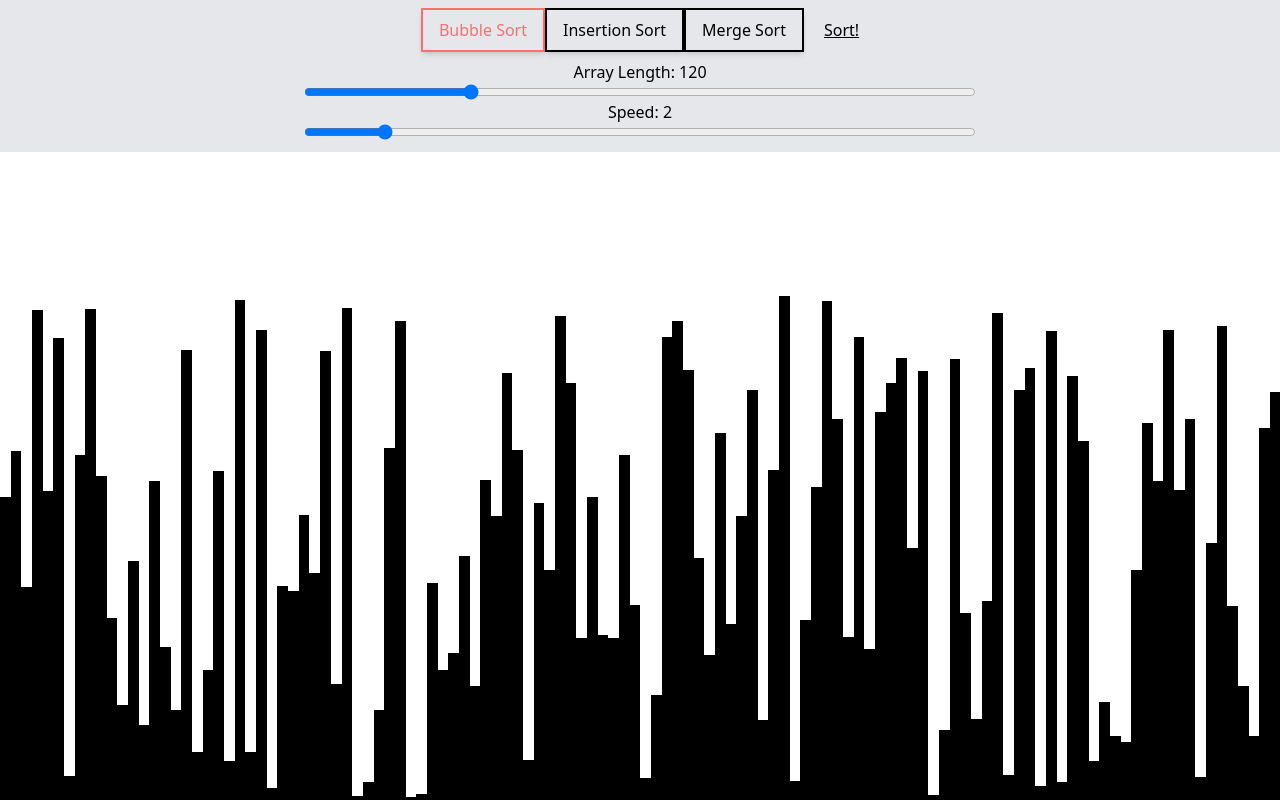
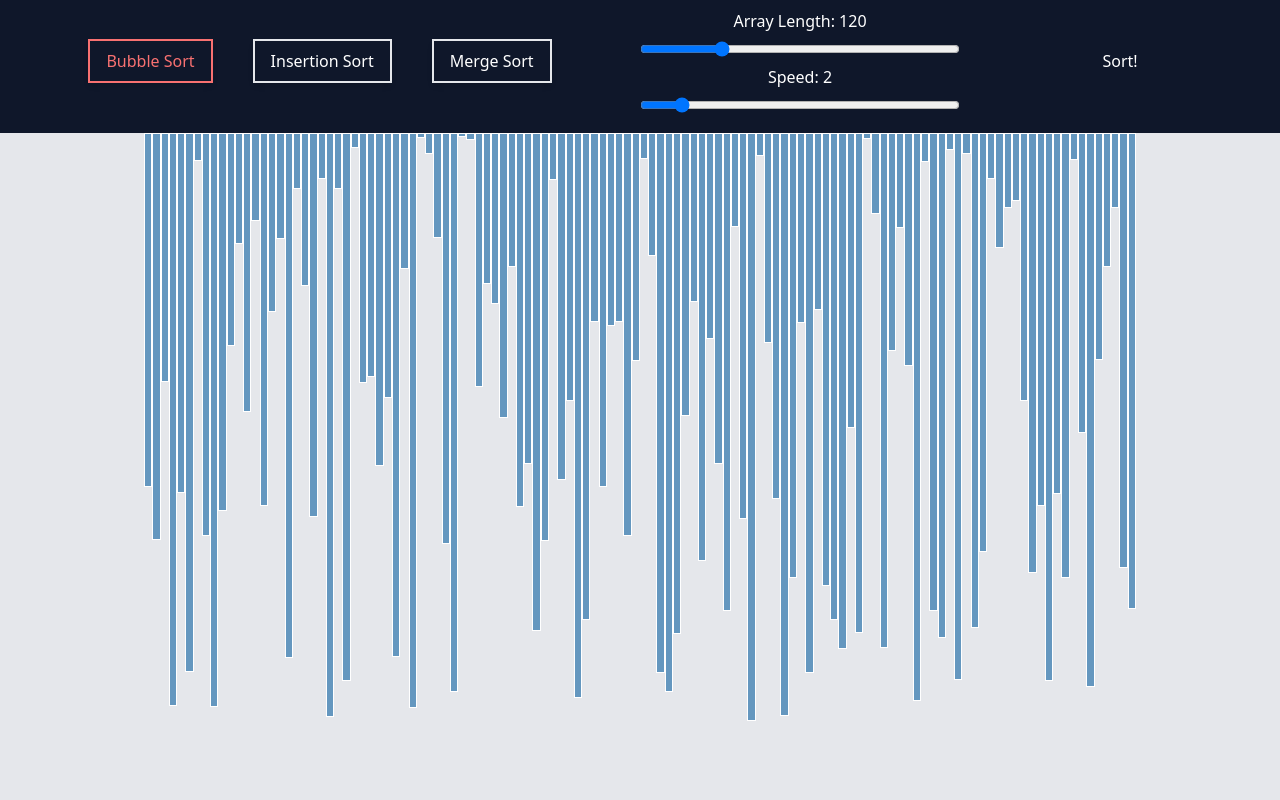
Before and after one commit to limivann/sorting-visualizer, a React (Create React App) app: page / in a window 1280 px wide. Built offline with nearby package versions, Linux system fonts and the light colour scheme.

Commit message:
change styling and improve ui

```diff
--- a/src/components/Main.tsx
+++ b/src/components/Main.tsx
@@ -1,19 +1,21 @@
 import React, { useContext } from "react";
 import { ItemsContext, SettingsContext } from "../utils/AlgoContext";
+import { colors } from "../constants";
 
 const Main = () => {
 	const { items } = useContext(ItemsContext);
 	const { settings } = useContext(SettingsContext);
+
 	return (
-		<section className="row-span-5">
-			<div className="flex flex-row w-full h-full items-end overflow-hidden">
+		<section className="row-span-5 px-36 bg-gray-200 ">
+			<div className="flex flex-row w-full h-full  overflow-hidden">
 				{items.map((item: number, index: number) => (
 					<div
 						key={`${item}-${settings.arrayLength}-${index}`}
-						className="flex-1"
+						className="flex-1 border border-white"
 						style={{
-							backgroundColor: "black",
-							height: `${item / 7}%`,
+							backgroundColor: colors.primaryBarColor,
+							height: `${item / 6}%`,
 						}}
 						id={`${index}`}
 					></div>
--- a/src/components/NavBar.tsx
+++ b/src/components/NavBar.tsx
@@ -1,5 +1,6 @@
 import React, { useContext } from "react";
 import { Algo, SettingsContext } from "../utils/AlgoContext";
+import { colors } from "../constants";
 
 const NavBar = () => {
 	const { settings, setSettings, sort, isSorting, setIsSorting } =
@@ -42,11 +43,14 @@ const NavBar = () => {
 	};
 
 	return (
-		<nav className="w-screen h-fit grid grid-flow-row bg-gray-200">
-			<div className="flex flex-row items-center justify-center w-full my-2 gap-5">
-				<div>
+		<nav
+			className="w-screen text-white py-2 flex flex-row justify-center items-center pb-5"
+			style={{ backgroundColor: colors.navBarBgColor }}
+		>
+			<div className="flex flex-row basis-1/2 items-center justify-center my-2 gap-10">
+				<div className="flex flex-row items-center justify-center gap-10 ">
 					<button
-						className={`border-solid border-2 border-black shadow-md py-2 px-4 transition-all active:scale-95 ${
+						className={`border-solid border-2 shadow-md py-2 px-4 transition-all active:scale-95 ${
 							settings.algoType === "bubble sort" &&
 							"text-red-400 border-red-400"
 						}`}
@@ -55,7 +59,7 @@ const NavBar = () => {
 						Bubble Sort
 					</button>
 					<button
-						className={`border-solid border-2 border-black shadow-md py-2 px-4 transition-all active:scale-95 ${
+						className={`border-solid border-2 shadow-md py-2 px-4 transition-all active:scale-95 ${
 							settings.algoType === "insertion sort" &&
 							"text-red-400 border-red-400"
 						}`}
@@ -64,7 +68,7 @@ const NavBar = () => {
 						Insertion Sort
 					</button>
 					<button
-						className={`border-solid border-2 border-black shadow-md py-2 px-4 transition-all active:scale-95 ${
+						className={`border-solid border-2 shadow-md py-2 px-4 transition-all active:scale-95 ${
 							settings.algoType === "merge sort" &&
 							"text-red-400 border-red-400"
 						}`}
@@ -73,14 +77,10 @@ const NavBar = () => {
 						Merge Sort
 					</button>
 				</div>
-
-				<button className="underline" onClick={handleSortEvent}>
-					Sort!
-				</button>
 			</div>
-			<div className="flex flex-row md:flex-col items-center w-full pb-3 ">
+			<div className="flex flex-col basis-1/4 items-center gap-2">
 				<div className="flex flex-col items-center w-full">
-					<label htmlFor="items-amount">
+					<label htmlFor="items-amount" className="mb-2">
 						Array Length: {settings.arrayLength}
 					</label>
 					<input
@@ -95,7 +95,9 @@ const NavBar = () => {
 					></input>
 				</div>
 				<div className="flex flex-col items-center w-full">
-					<label htmlFor="speed">Speed: {settings.speed}</label>
+					<label htmlFor="speed" className="mb-2">
+						Speed: {settings.speed}
+					</label>
 					<input
 						type="range"
 						name="speed"
@@ -108,6 +110,11 @@ const NavBar = () => {
 					></input>
 				</div>
 			</div>
+			<div className="flex justify-center items-center basis-1/4">
+				<button className="hover:text-red-400" onClick={handleSortEvent}>
+					Sort!
+				</button>
+			</div>
 		</nav>
 	);
 };
--- /dev/null
+++ b/src/constants/colors.ts
@@ -0,0 +1,5 @@
+export const colors = {
+	primaryBarColor: "#6497BF",
+	swappedBarColor: "#FF4242",
+	navBarBgColor: "#0F172A",
+};
--- /dev/null
+++ b/src/constants/index.ts
@@ -0,0 +1,2 @@
+import { colors } from "./colors";
+export { colors };
--- a/src/utils/AlgoContext.tsx
+++ b/src/utils/AlgoContext.tsx
@@ -5,6 +5,7 @@ import {
 	getMergeSortAnimations,
 } from "./algorithms";
 
+import { colors } from "../constants";
 interface Props {
 	children: React.ReactNode;
 }
@@ -102,8 +103,8 @@ const AlgoContext: React.FC<Props> = ({ children }) => {
 					return;
 				}
 				setTimeout(() => {
-					div1.style.backgroundColor = "red";
-					div2.style.backgroundColor = "red";
+					div1.style.backgroundColor = colors.swappedBarColor;
+					div2.style.backgroundColor = colors.swappedBarColor;
 					// swap heights
 					const div1Height = div1.style.height;
 					div1.style.height = div2.style.height;
@@ -111,8 +112,8 @@ const AlgoContext: React.FC<Props> = ({ children }) => {
 
 					// set back to original color
 					setTimeout(() => {
-						div1.style.backgroundColor = "black";
-						div2.style.backgroundColor = "black";
+						div1.style.backgroundColor = colors.primaryBarColor;
+						div2.style.backgroundColor = colors.primaryBarColor;
 						if (index === animationArray.length - 1) {
 							setItems(newArray);
 							resolve(0);
@@ -135,13 +136,13 @@ const AlgoContext: React.FC<Props> = ({ children }) => {
 					return;
 				}
 				setTimeout(() => {
-					div.style.backgroundColor = "red";
+					div.style.backgroundColor = colors.swappedBarColor;
 					// swap heights
-					div.style.height = `${newHeight / 7}%`;
+					div.style.height = `${newHeight / 6}%`;
 
 					// set back to original color
 					setTimeout(() => {
-						div.style.backgroundColor = "black";
+						div.style.backgroundColor = colors.primaryBarColor;
 						if (index === animationArray.length - 1) {
 							setItems(newArray);
 							resolve(0);
```
